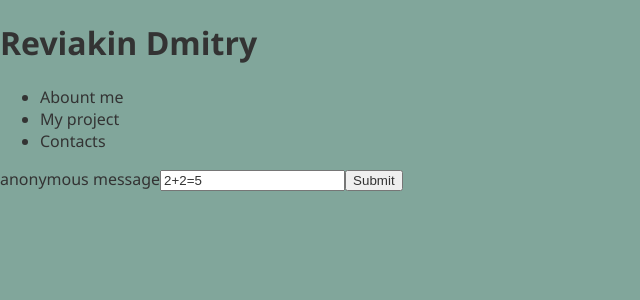
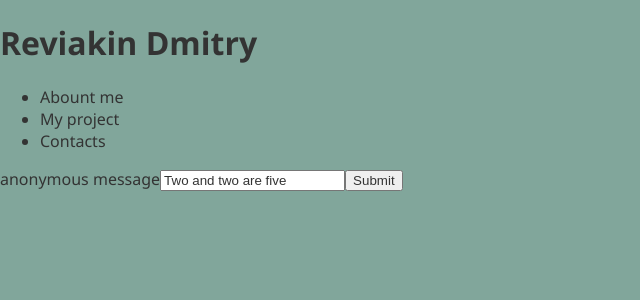
Before and after one commit to reviakin/personal-site, a React (Vite) app: page / in a window 1280 px wide. Shown: the top 300 px of the page, without its empty margins (0-640 px from the left). Built offline with nearby package versions, Linux system fonts and the light colour scheme.

Commit message:
do default message for AnonymousMes by words

```diff
--- a/src/components/AnonymousMes.js
+++ b/src/components/AnonymousMes.js
@@ -2,7 +2,7 @@ import React, { useState } from 'react'
 
 export default function anonymousMes() {
 
-    var [message, setMessage] = useState('2+2=5')
+    var [message, setMessage] = useState('Two and two are five')
     var [messages, setMessages] = useState([])
 
     function handleChangeMes(event) {
```
